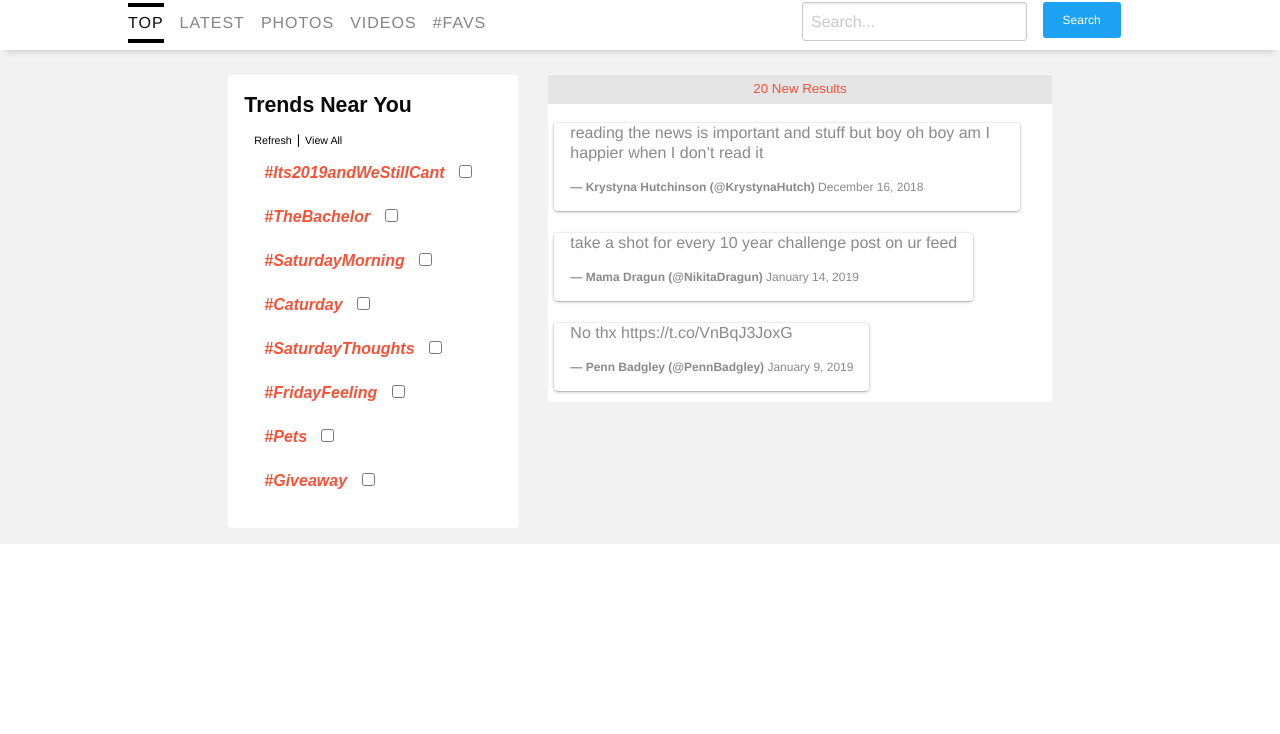
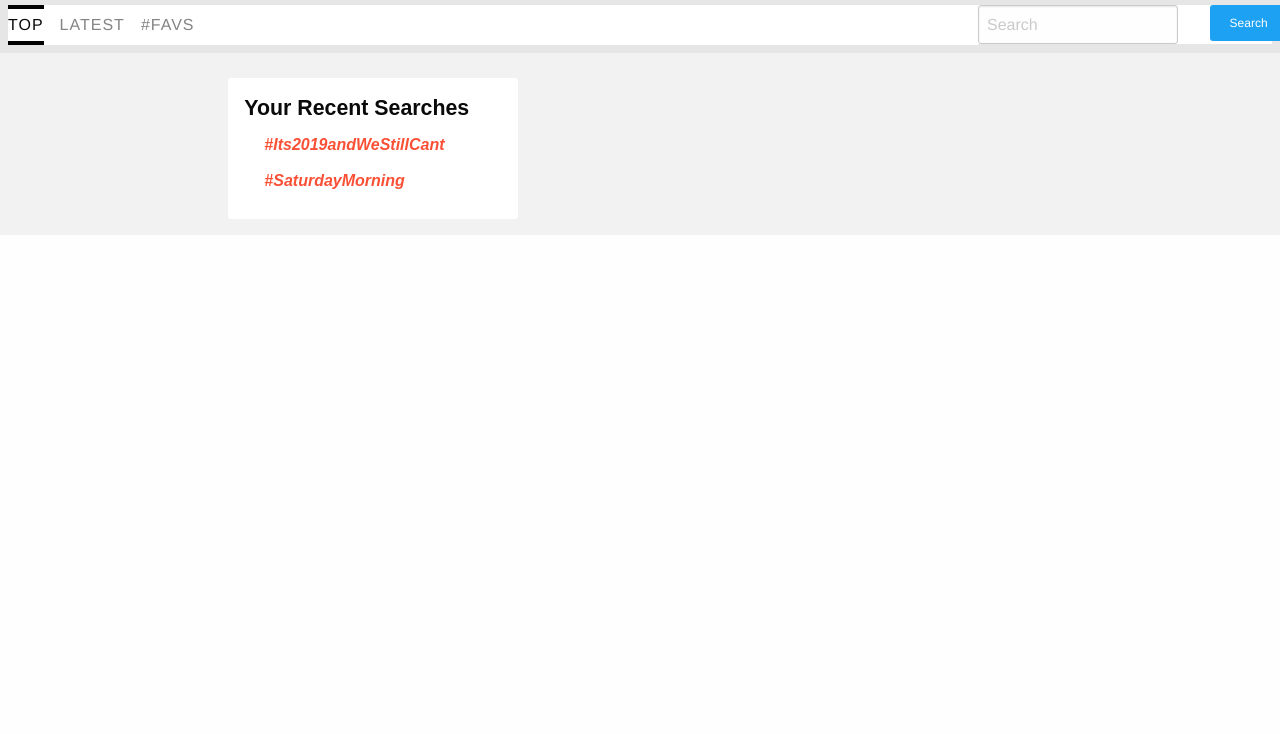
Before and after one commit to BenteGber/HAWTRN, a plain HTML site: page index.html in a window 1280 px wide. Shown: the part 66-800 px from the top of the page. Drawn offline with nearby package versions, Linux system fonts and the light colour scheme.

Commit message:
finalizing for presentation

```diff
--- a/index.html
+++ b/index.html
@@ -21,23 +21,24 @@
         </div>
 
         <!-- Nav Bar -->
-        <div class="container">
-            <div class="nav-bar">
-                <ul class="menu menu-hover-lines">
+        <div class="title-bar" data-responsive-toggle="example-menu" data-hide-for="medium">
+            <button class="menu-icon" type="button" data-toggle="example-menu"></button>
+            <div class="title-bar-title">Menu</div>
+        </div>
+
+        <div class="top-bar" id="example-menu">
+            <div class="top-bar-left">
+                <ul class="vertical medium-horizontal menu menu-hover-lines" style="background-color: white">
                     <li class="active"><a href="index.html">Top</a></li>
                     <li><a href="latest.html">Latest</a></li>
-                    <li><a href="photos.html">Photos</a></li>
-                    <li><a href="videos.html">Videos</a></li>
-                    <li><a href="favorites.html">#FAVS</a></li>
+                    <li><a href="favorites.html">#Favs</a></li>
                 </ul>
-                <ul class="menu" style="float: right; margin-top: -41px; padding-right: 175px">
-                    <li><input id="hawt-search" type="text" placeholder="Search..."></li>
-                    <li><button id="search-button">Search</button></li>
+            </div>
+            <div class="top-bar-right">
+                <ul class="menu" style="background-color: white">
+                    <li><input type="search" placeholder="Search" id="hawt-search"></li>
+                    <li><button type="button" class="button" id="search-button">Search</button></li>
                 </ul>
-
-                <!-- <ul class="menu menu-hover-lines" style="float:right;margin-top:-41px;padding-right:175px">
-          <li><a href="login.html">Login</a></li>
-        </ul> -->
             </div>
         </div>
 
@@ -53,97 +54,28 @@
                 <!-- Trends Near You -->
                 <div class="large-3 medium-3 small-12 cell">
                     <div class="callout">
-                        <!-- -->
 
-                        <h3 id="trends-title">Trends Near You</h3>
-                        <div class="refresh-view-all">
-                            <a class="refresh" href="#Refresh">Refresh</a>
-                            <p>|</p>
-                            <a class="view-all" href="#View-All">View All</a>
-                        </div>
+                        <h3 id="trends-title">Your Recent Searches</h3>
 
                         <ul class="trends-links">
-                            <li class="trend"><a class="trend-item" href="#" data-trend='Its2019andWeStillCant'>#Its2019andWeStillCant</a>
-                                <input type="checkbox" id="my-check">
-                                <button type="button" class="check"></button>
-                                <button type="button" class="uncheck"></button>
+                            <li class="trend"><a href="#">#Its2019andWeStillCant</a>
                             </li>
-                            <li class="trend"><a class="trend-item" href="#" data-trend='TheBachelor'>#TheBachelor</a>
-                                <input type="checkbox" id="my-check">
-                                <button type="button" class="check"></button>
-                                <button type="button" class="uncheck"></button>
-                            </li>
-                            <li class="trend"><a class="trend-item" href="#" data-trend='SaturdayMorning'>#SaturdayMorning</a>
-                                <input type="checkbox" id="my-check">
-                                <button type="button" class="check"></button>
-                                <button type="button" class="uncheck"></button>
-                            </li>
-                            <li class="trend"><a class="trend-item" href="#" data-trend='Caturday'>#Caturday</a>
-                                <input type="checkbox" id="my-check">
-                                <button type="button" class="check"></button>
-                                <button type="button" class="uncheck"></button>
-                            </li>
-                            <li class="trend"><a class="trend-item" href="#" data-trend='SaturdayThoughts'>#SaturdayThoughts</a>
-                                <input type="checkbox" id="my-check">
-                                <button type="button" class="check"></button>
-                                <button type="button" class="uncheck"></button>
-                            </li>
-                            <li class="trend"><a class="trend-item" href="#" data-trend='FridayFeeling'>#FridayFeeling</a>
-                                <input type="checkbox" id="my-check">
-                                <button type="button" class="check"></button>
-                                <button type="button" class="uncheck"></button>
-                            </li>
-                            <li class="trend"><a class="trend-item" href="#" data-trend='Pets'>#Pets</a>
-                                <input type="checkbox" id="my-check">
-                                <button type="button" class="check"></button>
-                                <button type="button" class="uncheck"></button>
-                            </li>
-                            <li class="trend"><a class="trend-item" href="#" data-trend='Giveaway'>#Giveaway</a>
-                                <input type="checkbox" id="my-check">
-                                <button type="button" class="check"></button>
-                                <button type="button" class="uncheck"></button>
+                            <li class="trend"><a href="#">#SaturdayMorning</a>
                             </li>
                         </ul>
                     </div>
                 </div>
 
                 <!-- Tweets Area -->
+                <div class="tweet-area">
 
-                <div class="large-5 medium-5 cell">
-                    <div class="tweets">
-                        <h5 class="results">20 New Results</h5>
+                    <!-- Append Tweets -->
 
-                        <div class="tweet-area">
-                            <!-- Append Tweets -->
-                            <blockquote class="twitter-tweet" data-lang="en">
-                                <p lang="en" dir="ltr">reading the news is important and stuff but boy oh boy am I
-                                    happier when I
-                                    don’t
-                                    read it</p>&mdash;
-                                Krystyna Hutchinson (@KrystynaHutch) <a href="https://twitter.com/KrystynaHutch/status/1074171935783903232?ref_src=twsrc%5Etfw">December
-                                    16, 2018</a>
-                            </blockquote>
-
-                            <blockquote class="twitter-tweet" data-lang="en">
-                                <p lang="en" dir="ltr">take a shot for every 10 year challenge post on ur feed</p>&mdash;
-                                Mama Dragun
-                                (@NikitaDragun) <a href="https://twitter.com/NikitaDragun/status/1084914196448391170?ref_src=twsrc%5Etfw">January
-                                    14, 2019</a>
-                            </blockquote>
-                            <script async src="https://platform.twitter.com/widgets.js" charset="utf-8"></script>
-
-                            <blockquote class="twitter-tweet" data-lang="en">
-                                <p lang="en" dir="ltr">No thx <a href="https://t.co/VnBqJ3JoxG">https://t.co/VnBqJ3JoxG</a></p>&mdash;
-                                Penn
-                                Badgley (@PennBadgley) <a href="https://twitter.com/PennBadgley/status/1083083747111649280?ref_src=twsrc%5Etfw">January
-                                    9, 2019</a>
-                            </blockquote>
-                            <script async src="https://platform.twitter.com/widgets.js" charset="utf-8"></script>
                 </div>
             </div>
         </div>
     </div>
-        </div>
+
 
 
     <!-- Firebase -->
```
Lines whose indentation alone changed are shown as unchanged.
